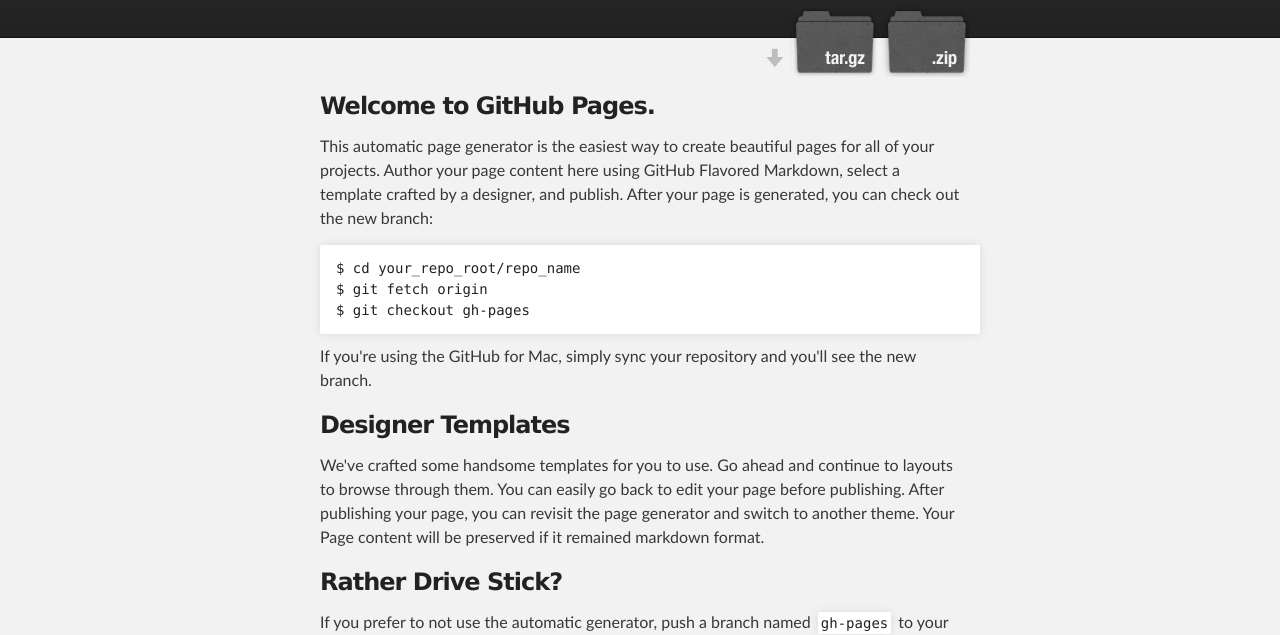
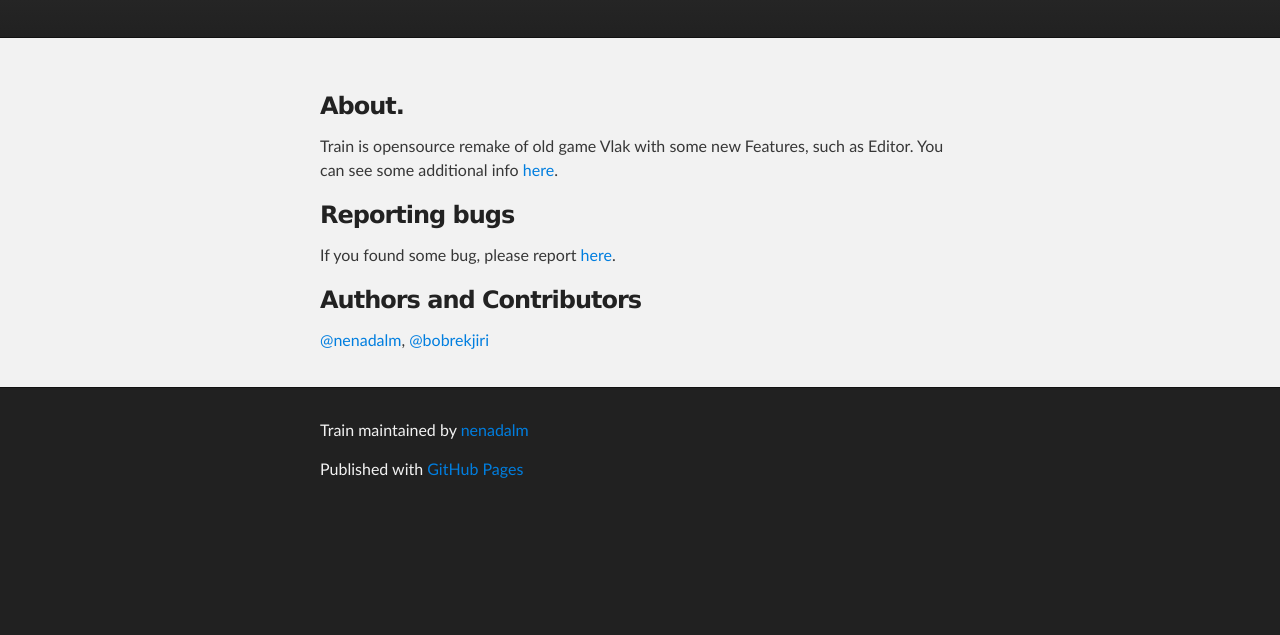
Before and after one commit to nenadalm/Train, a plain HTML site: page index.html in a window 1280 px wide. Shown: the part 172-807 px from the top of the page. Drawn offline with Linux system fonts and the light colour scheme.

Commit message:
Updated template with Train informations

```diff
--- a/index.html
+++ b/index.html
@@ -21,42 +21,30 @@
           <h1 id="project_title">Train</h1>
           <h2 id="project_tagline">Remake of  old DOS game Vlak</h2>
 
-            <section id="downloads">
+            <!-- <section id="downloads">
               <a class="zip_download_link" href="https://github.com/nenadalm/Train/zipball/master">Download this project as a .zip file</a>
               <a class="tar_download_link" href="https://github.com/nenadalm/Train/tarball/master">Download this project as a tar.gz file</a>
-            </section>
+            </section> -->
         </header>
     </div>
 
     <!-- MAIN CONTENT -->
     <div id="main_content_wrap" class="outer">
       <section id="main_content" class="inner">
-        <h3>Welcome to GitHub Pages.</h3>
+        <h3>About.</h3>
+        <p>
+            Train is opensource remake of old game Vlak with some new Features, such as Editor.
+            You can see some additional info <a href="https://sourceforge.net/projects/train-remake/">here</a>.
+        </p>
 
-<p>This automatic page generator is the easiest way to create beautiful pages for all of your projects. Author your page content here using GitHub Flavored Markdown, select a template crafted by a designer, and publish. After your page is generated, you can check out the new branch:</p>
+        <h3>Reporting bugs</h3>
+        <p>If you found some bug, please report <a href="https://github.com/nenadalm/Train/issues">here</a>.</p>
 
-<pre><code>$ cd your_repo_root/repo_name
-$ git fetch origin
-$ git checkout gh-pages
-</code></pre>
-
-<p>If you're using the GitHub for Mac, simply sync your repository and you'll see the new branch.</p>
-
-<h3>Designer Templates</h3>
-
-<p>We've crafted some handsome templates for you to use. Go ahead and continue to layouts to browse through them. You can easily go back to edit your page before publishing. After publishing your page, you can revisit the page generator and switch to another theme. Your Page content will be preserved if it remained markdown format.</p>
-
-<h3>Rather Drive Stick?</h3>
-
-<p>If you prefer to not use the automatic generator, push a branch named <code>gh-pages</code> to your repository to create a page manually. In addition to supporting regular HTML content, GitHub Pages support Jekyll, a simple, blog aware static site generator written by our own Tom Preston-Werner. Jekyll makes it easy to create site-wide headers and footers without having to copy them across every page. It also offers intelligent blog support and other advanced templating features.</p>
-
-<h3>Authors and Contributors</h3>
-
-<p>You can <a href="https://github.com/blog/821" class="user-mention">@mention</a> a GitHub username to generate a link to their profile. The resulting <code>&lt;a&gt;</code> element will link to the contributor's GitHub Profile. For example: In 2007, Chris Wanstrath (<a href="https://github.com/defunkt" class="user-mention">@defunkt</a>), PJ Hyett (<a href="https://github.com/pjhyett" class="user-mention">@pjhyett</a>), and Tom Preston-Werner (<a href="https://github.com/mojombo" class="user-mention">@mojombo</a>) founded GitHub.</p>
-
-<h3>Support or Contact</h3>
-
-<p>Having trouble with Pages? Check out the documentation at <a href="http://help.github.com/pages">http://help.github.com/pages</a> or contact <a href="mailto:support@github.com">support@github.com</a> and we’ll help you sort it out.</p>
+        <h3>Authors and Contributors</h3>
+        <p>
+            <a href="https://github.com/nenadalm" class="user-mention">@nenadalm</a>,
+            <a href="https://github.com/bobrekjiri" class="user-mention">@bobrekjiri</a>
+        </p>
       </section>
     </div>
 
```
